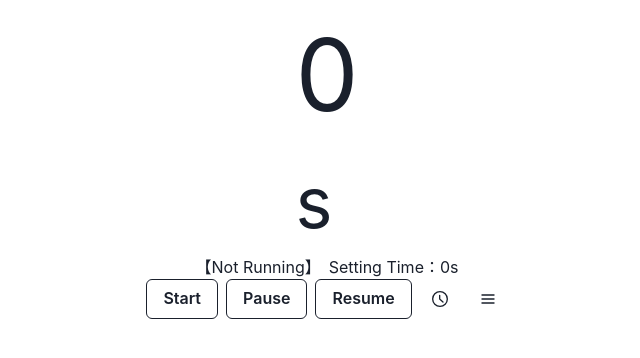
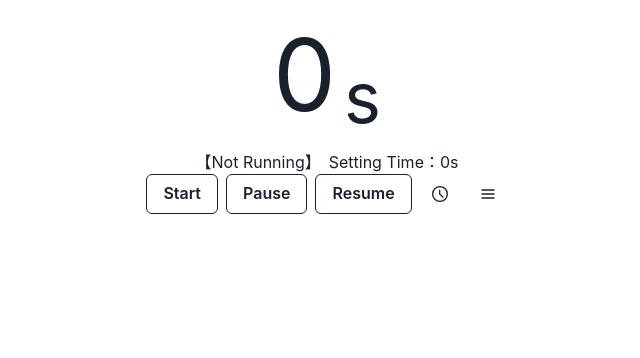
Before and after one commit to ltoppyl/timer-app, a React (Create React App) app: page /countdown in a window 1280 px wide. Shown: the top 358 px of the page, without its empty margins (313-953 px from the left). Built offline with nearby package versions, Linux system fonts and the light colour scheme; no server answers.

Commit message:
refactor: className の設定仕様の変更

```diff
--- a/src/components/countdown/ActionSelectButton.tsx
+++ b/src/components/countdown/ActionSelectButton.tsx
@@ -52,7 +52,8 @@ const ActionSelectButton = ({
   };
 
   return (
-    <HStack className="action-select-button" justifyContent={"center"}>
+    <div className="action-select-button">
+      <HStack justifyContent={"center"}>
         <Button
           colorScheme="black"
           variant="outline"
@@ -81,6 +82,7 @@ const ActionSelectButton = ({
           {buttonText[2]}
         </Button>
       </HStack>
+    </div>
   );
 };
 
--- a/src/components/countdown/CommonDisplayTime.tsx
+++ b/src/components/countdown/CommonDisplayTime.tsx
@@ -8,14 +8,14 @@ type Props = {
 
 const CommonDisplayTime = ({ units, unitsText }: Props) => {
   return (
-    <HStack>
-      <div className="display-time">
+    <div className="display-time">
+      <HStack>
         <Text fontSize={100}>{units}</Text>
         <Text alignSelf={"flex-end"} fontSize={70}>
           {unitsText}
         </Text>
-      </div>
-    </HStack>
+      </HStack>
+    </div>
   );
 };
 
--- a/src/components/countdown/DisplaySettingTime.tsx
+++ b/src/components/countdown/DisplaySettingTime.tsx
@@ -30,11 +30,14 @@ const DisplaySettingTime = ({ day, hour, minute, second, isRunning, upperLimitUn
 
   return (
     <HStack justifyContent={"center"}>
-      <Text className="isRunning" textAlign={"center"}>
+      <div className="isRunning">
+        <Text textAlign={"center"}>
           【{isRunning ? displayIsRunning[1] : displayIsRunning[2]}】
         </Text>
+      </div>
+      <div className="setting-time">
         {upperLimitUnits === "day" && (
-        <Text className="setting-time" textAlign={"center"}>
+          <Text textAlign={"center"}>
             {displayIsRunning[0]}：{day}
             {displayUnite[0]} {hour}
             {displayUnite[1]} {minute}
@@ -43,7 +46,7 @@ const DisplaySettingTime = ({ day, hour, minute, second, isRunning, upperLimitUn
           </Text>
         )}
         {upperLimitUnits === "hour" && (
-        <Text className="setting-time" textAlign={"center"}>
+          <Text textAlign={"center"}>
             {displayIsRunning[0]}： {hour}
             {displayUnite[1]} {minute}
             {displayUnite[2]} {second}
@@ -51,18 +54,19 @@ const DisplaySettingTime = ({ day, hour, minute, second, isRunning, upperLimitUn
           </Text>
         )}
         {upperLimitUnits === "minute" && (
-        <Text className="setting-time" textAlign={"center"}>
+          <Text textAlign={"center"}>
             {displayIsRunning[0]}： {minute}
             {displayUnite[2]} {second}
             {displayUnite[3]}
           </Text>
         )}
         {upperLimitUnits === "second" && (
-        <Text className="setting-time" textAlign={"center"}>
+          <Text textAlign={"center"}>
             {displayIsRunning[0]}：{second}
             {displayUnite[3]}
           </Text>
         )}
+      </div>
     </HStack>
   );
 };
--- a/src/components/countdown/MenuFunction.tsx
+++ b/src/components/countdown/MenuFunction.tsx
@@ -49,9 +49,9 @@ const MenuFunction = () => {
   };
 
   return (
+    <div className="menu-function">
       <Menu>
         <MenuButton
-        className="menu-function"
           as={IconButton}
           icon={<HamburgerIcon />}
           variant="ghost"
@@ -102,6 +102,7 @@ const MenuFunction = () => {
           </AlertDialog>
         </MenuList>
       </Menu>
+    </div>
   );
 };
 
--- a/src/components/countdown/SettingTime.tsx
+++ b/src/components/countdown/SettingTime.tsx
@@ -97,9 +97,9 @@ const SettingTime = ({ setSettingTime }: Props) => {
   };
 
   return (
+    <div className="setting-time-menu-button">
       <Menu>
         <MenuButton
-        className="setting-time-menu-button"
           as={IconButton}
           icon={<TimeIcon />}
           variant="ghost"
@@ -168,6 +168,7 @@ const SettingTime = ({ setSettingTime }: Props) => {
           </AlertDialog>
         </MenuList>
       </Menu>
+    </div>
   );
 };
 
```
Lines whose indentation alone changed are shown as unchanged.
